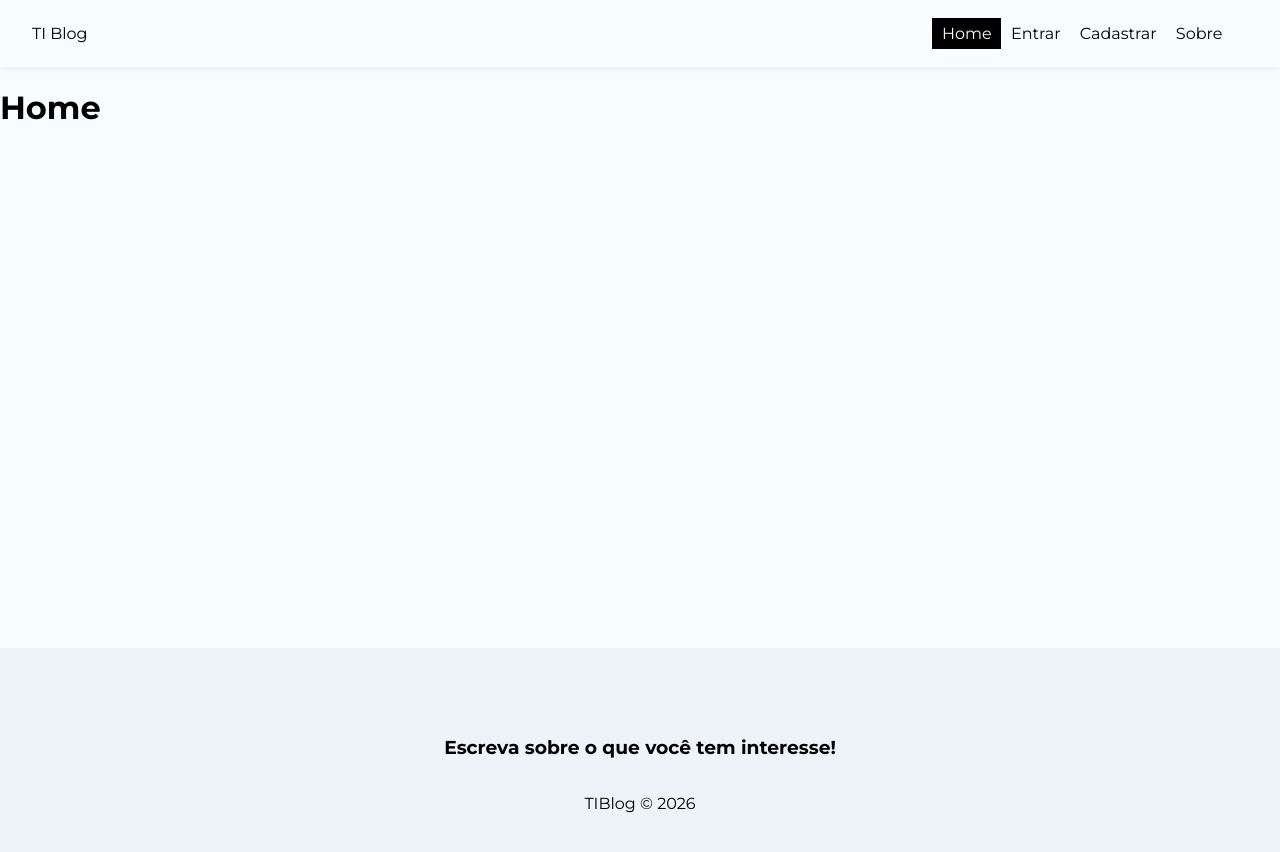
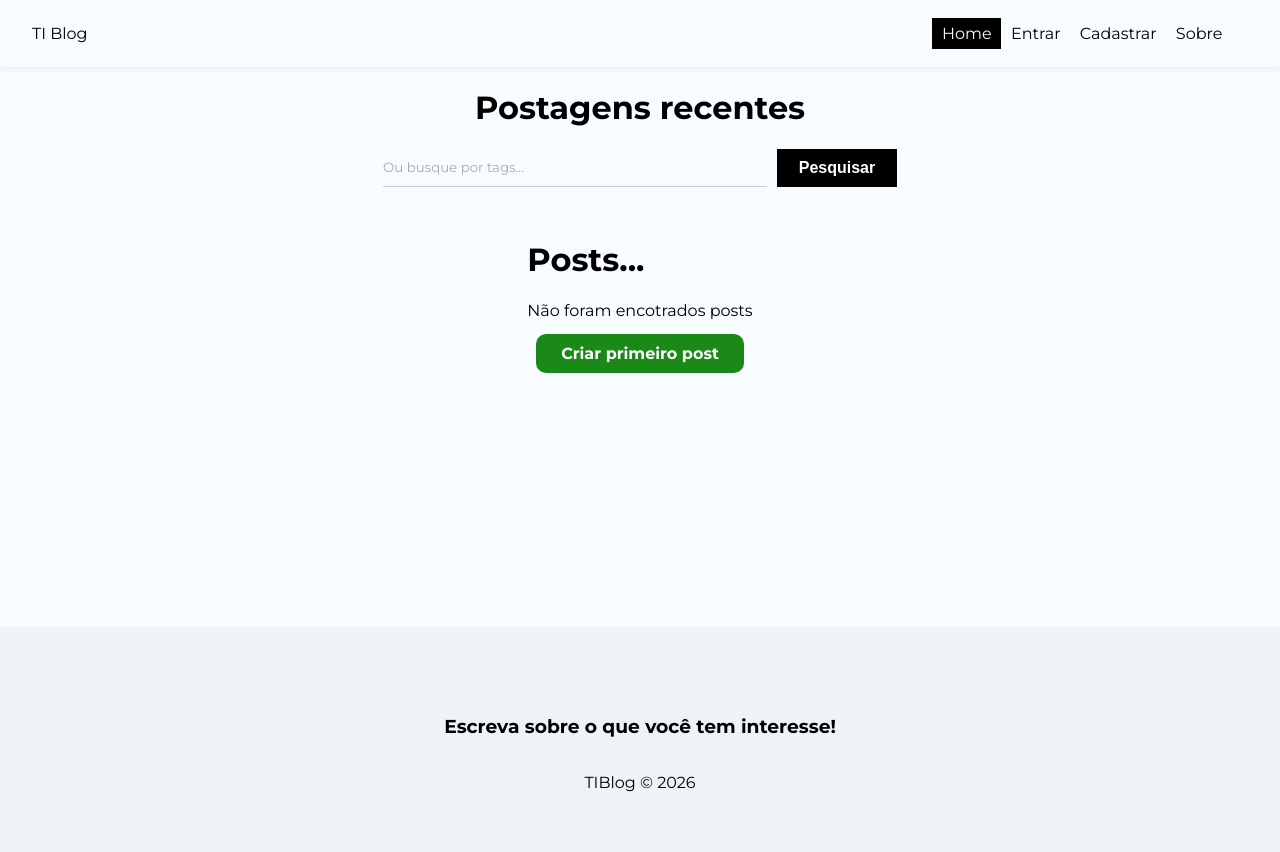
Before and after one commit to Atila12/Sabios, a React (Create React App) app: page / in a window 1280 px wide. Shown: the top 852 px of the page. Built offline with nearby package versions, Linux system fonts and the light colour scheme; no server answers.

Commit message:
Estrutura a home

```diff
--- a/src/pages/Home/Home.jsx
+++ b/src/pages/Home/Home.jsx
@@ -1,3 +1,39 @@
-export default function Home() {
-    return <h1>Home</h1>;
+import styles from "./Home.module.css";
+//hooks
+import { useNavigate, Link } from "react-router-dom";
+import { useState } from "react";
+
+//components
+
+
+const Home = () => {
+    const [query, setQuery] = useState("");
+    const [posts] = useState([])
+
+    const handleSubmit = (e) => {
+        e.preventDefault()
+    }
+
+    return (
+        <div className={styles.home}>
+            <h1>Postagens recentes</h1>
+            <form onSubmit={handleSubmit} className={styles.search_form}>
+                <input type="text" placeholder="Ou busque por tags..."
+                    onChange={(e) => setQuery(e.target.value)}
+                />
+                <button className="btn btn-dark">Pesquisar</button>
+            </form>
+            <div>
+                <h1>Posts...</h1>
+                {posts && posts.length === 0 && (
+                    <div className={styles.noposts}>
+                        <p>Não foram encotrados posts</p>
+                        <Link to="/post/create" className="btn">Criar primeiro post</Link>
+                    </div>
+                )}
+            </div>
+        </div>
+    )
 }
+
+export default Home
--- /dev/null
+++ b/src/pages/Home/Home.module.css
@@ -0,0 +1,31 @@
+.home {
+    display: flex;
+    flex-direction: column;
+    align-items: center;
+    justify-content: center;
+}
+
+.search_form {
+    max-width: 100%;
+    width: 60%;
+    display: flex;
+    justify-content: center;
+    margin-bottom: 2em;
+}
+
+.search_form input {
+    margin-right: 10px;
+    width: 50%;
+}
+
+.noposts {
+    text-align: center;
+}
+
+.noposts p {
+    margin-bottom: 1.5em;
+}
+
+.noposts a {
+    padding:  10px 25px;
+}
```
